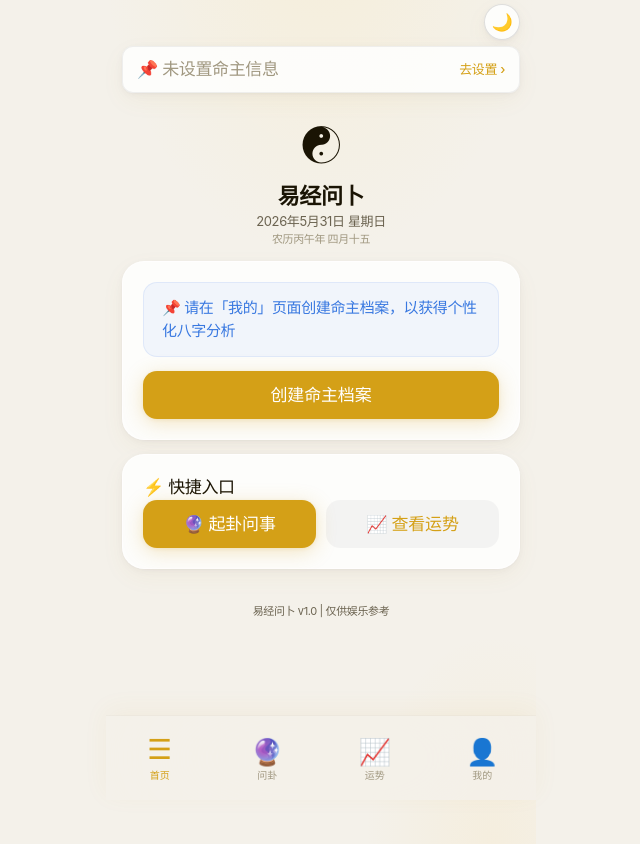
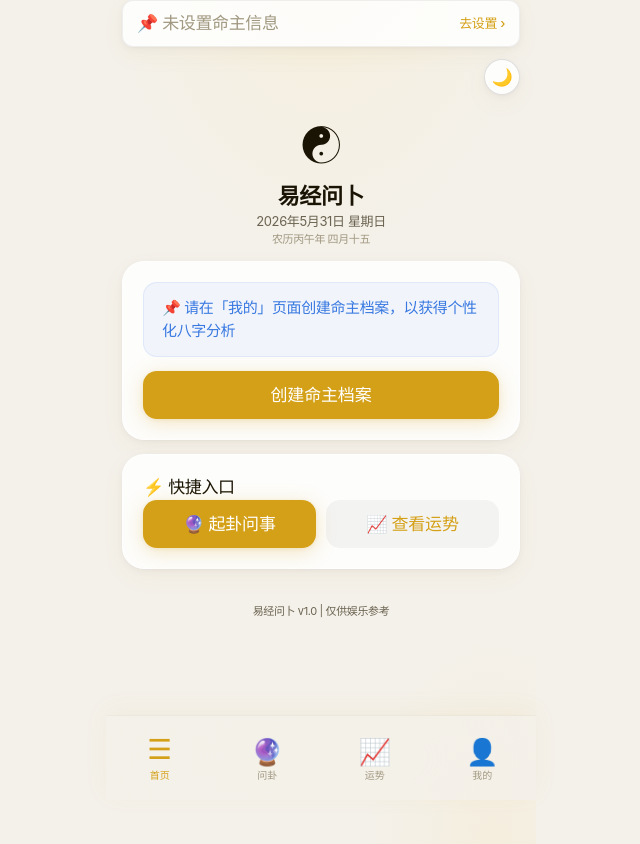
Before and after one commit to Yusonzzz/claw-iching, a Vue app: page / in a window 1280 px wide. Shown: the top 844 px of the page, without its empty margins (319-959 px from the left). Built offline with nearby package versions, Linux system fonts and the light colour scheme.

Commit message:
fix: move theme toggle below user-bar

```diff
--- a/src/views/HomeView.vue
+++ b/src/views/HomeView.vue
@@ -1,12 +1,5 @@
 <template>
   <div class="page">
-    <!-- 顶栏：主题切换 -->
-    <div class="top-bar">
-      <button class="theme-home-btn" @click="handleThemeToggle" :aria-label="theme === 'dark' ? '切换白天模式' : '切换深夜模式'">
-        <span class="theme-home-icon" :class="{ swapping: isSwapping }">{{ theme === 'dark' ? '☀️' : '🌙' }}</span>
-      </button>
-    </div>
-
     <!-- 当前使用者 -->
     <div v-if="activeProfile" class="user-bar">
       <span class="user-avatar">👤</span>
@@ -17,6 +10,13 @@
     <div v-else class="user-bar user-bar-empty">
       <span>📌 未设置命主信息</span>
       <router-link to="/profile" class="user-setup-link">去设置 ›</router-link>
+    </div>
+
+    <!-- 主题切换 -->
+    <div class="top-bar">
+      <button class="theme-home-btn" @click="handleThemeToggle" :aria-label="theme === 'dark' ? '切换白天模式' : '切换深夜模式'">
+        <span class="theme-home-icon" :class="{ swapping: isSwapping }">{{ theme === 'dark' ? '☀️' : '🌙' }}</span>
+      </button>
     </div>
 
     <!-- 页头 -->
```
